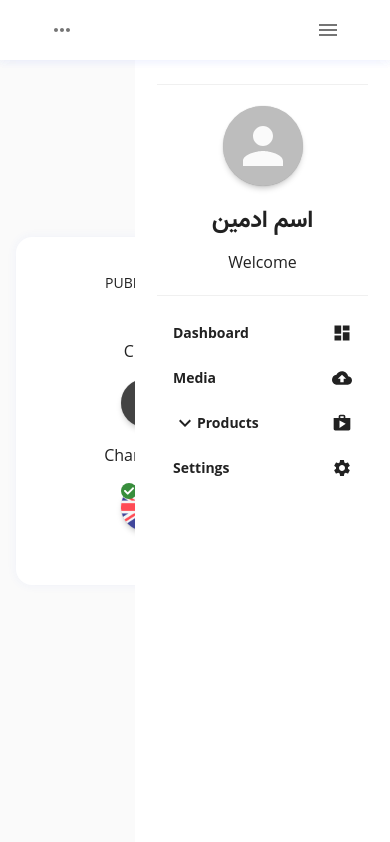
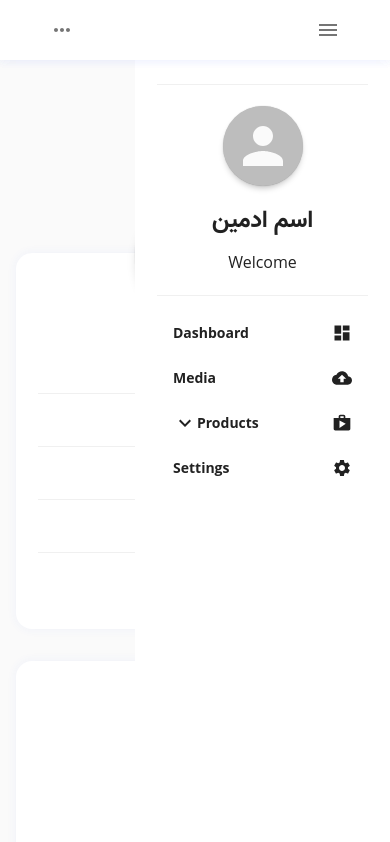
Before and after one commit to hassanEB1379/online-shop-panel-admin, a React (Create React App) app: page /panel/settings in a window 390 px wide. Shown: the top 842 px of the page. Built offline with nearby package versions, Linux system fonts and the light colour scheme; grey boxes are pictures that could not be loaded; the HTML template or start-up script is replaced by a standard one; what jss-rtl would draw is missing.

Commit message:
responsive settings page

```diff
--- a/src/pages/settings/Settings.js
+++ b/src/pages/settings/Settings.js
@@ -24,12 +24,12 @@ const Settings = () => {
   };
 
   return (
-    <Grid container style={{ marginTop: '6rem' }}>
-      <Grid item xs={4}>
+    <Grid container spacing={4} style={{ marginTop: '6rem' }}>
+      <Grid item xs={12} md={4}>
         <InfoCard />
       </Grid>
 
-      <Grid item xs={8}>
+      <Grid item xs={12} md={8}>
         <Paper>
           <Tabs value={openTab} onChange={handleChange}>
             <Tab label={t('setting.public')} />
```
